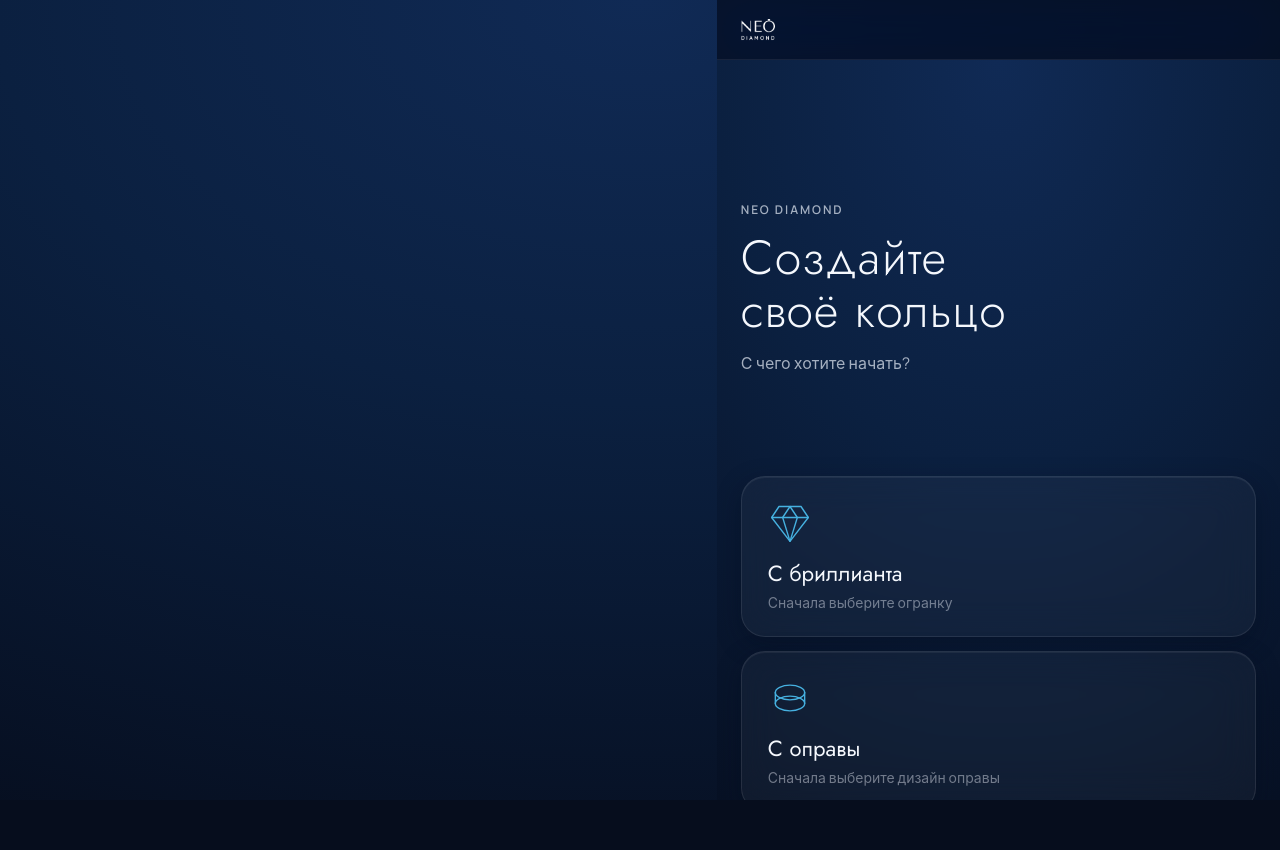
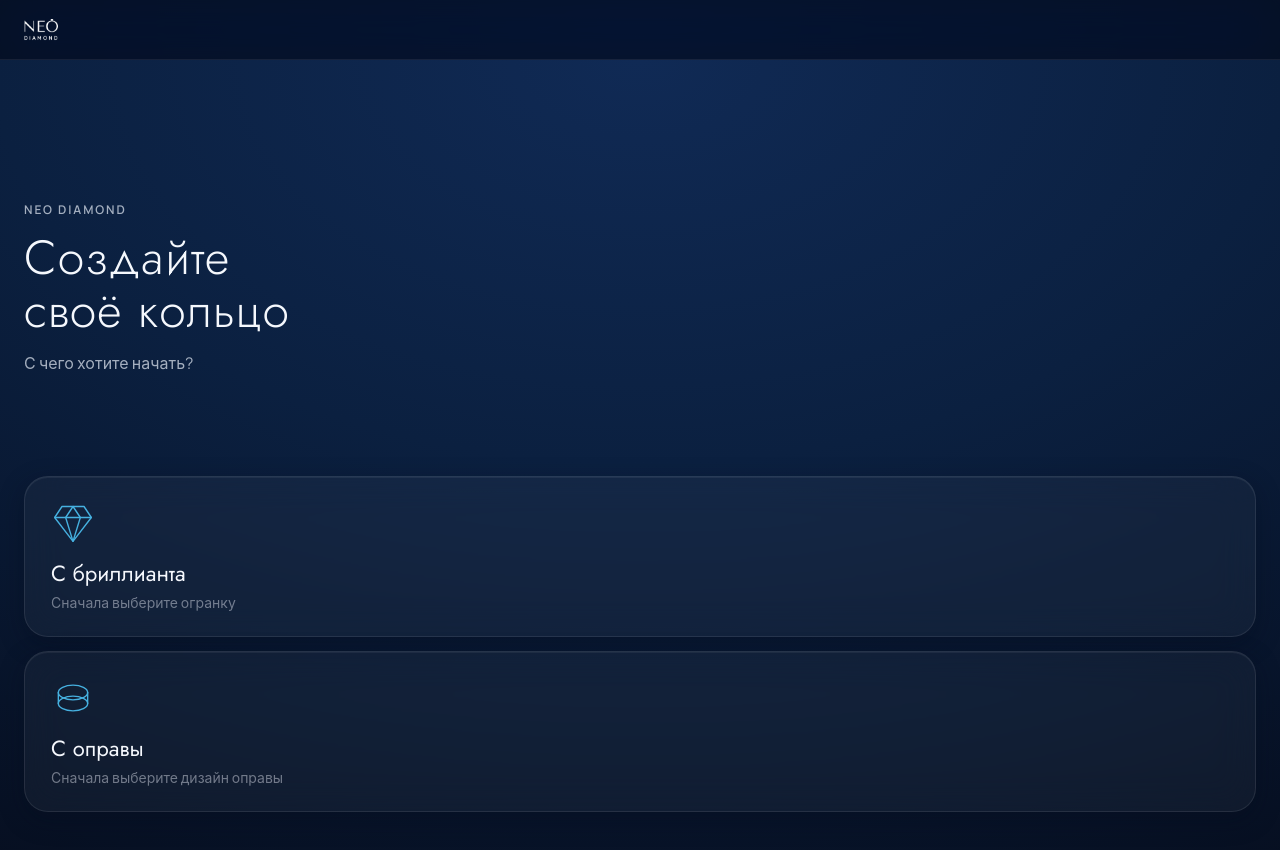
Before and after one commit to SherkhanYess/neo-configurator, a React (Vite) app: page / in a window 1280 px wide. Shown: the top 850 px of the page. Before the commit the page ends 800 px from the top, so only its background shows below. Built offline with nearby package versions, Linux system fonts and the light colour scheme.

Commit message:
Revert "feat: mobile viewer rounding, camera angle, desktop two-column layout"
This reverts commit 699dc85c06c025c74ce548b99e251ebf238674ee.

```diff
--- a/src/configurator.css
+++ b/src/configurator.css
@@ -49,24 +49,16 @@
 .cfg-viewer-panel {
   flex-shrink: 0;
   position: relative;
-  width: calc(100% - 24px);
-  margin: 8px 12px 0;
-  height: 44vh;
-  min-height: 240px;
-  max-height: 360px;
-  background: #f0f2f5;
-  border-radius: 24px;
-  overflow: hidden;
-  box-shadow:
-    0 2px 0 rgba(255,255,255,0.06) inset,
-    0 16px 48px rgba(0,0,0,0.5),
-    0 0 0 1px rgba(255,255,255,0.06);
+  width: 100%;
+  height: 46vh;
+  min-height: 220px;
+  max-height: 380px;
+  background: transparent;
 }
 
 .cfg-viewer-container {
   width: 100%;
   height: 100%;
-  touch-action: none;
 }
 
 .cfg-viewer-hint {
@@ -1142,69 +1134,3 @@
   transition: background 0.2s;
 }
 .lead-close-btn:hover { background: rgba(255,255,255,0.14); }
-
-/* ============================================================
-   Column wrappers — mobile: transparent pass-through
-   ============================================================ */
-.cfg-viewer-col {
-  display: contents;
-}
-.cfg-content-col {
-  display: contents;
-}
-
-/* ============================================================
-   Desktop layout ≥768px — viewer left, controls right
-   DOM order: header → viewer-col → content-col
-   Grid named areas reorder visually without touching DOM
-   ============================================================ */
-@media (min-width: 768px) {
-  .cfg-root {
-    display: grid;
-    grid-template-columns: 56% 44%;
-    grid-template-rows: auto 1fr;
-    grid-template-areas:
-      "viewer header"
-      "viewer content";
-    height: 100dvh;
-    overflow: hidden;
-  }
-
-  /* Header → top-right */
-  .cfg-header {
-    grid-area: header;
-    position: static;
-  }
-
-  /* Viewer column → full-height left */
-  .cfg-viewer-col {
-    display: flex;
-    grid-area: viewer;
-  }
-
-  .cfg-viewer-col .cfg-viewer-panel {
-    flex: 1;
-    width: 100%;
-    margin: 0;
-    height: 100%;
-    max-height: none;
-    min-height: 0;
-    border-radius: 0;
-    box-shadow: none;
-  }
-
-  /* Content column (progress + panel) → scrollable right */
-  .cfg-content-col {
-    display: flex;
-    flex-direction: column;
-    grid-area: content;
-    overflow-y: auto;
-    min-height: 0;
-  }
-
-  .cfg-content-col .cfg-panel {
-    flex: 1;
-    overflow-y: visible;
-    height: auto;
-  }
-}
--- a/src/configurator/ConfiguratorPage.jsx
+++ b/src/configurator/ConfiguratorPage.jsx
@@ -190,8 +190,6 @@ export default function ConfiguratorPage() {
           <pre>{JSON.stringify(ijewel.debugInfo, null, 2)}</pre>
         </div>
       )}
-
-      {/* Header — always on top (mobile) / top-right (desktop) */}
       <header className="cfg-header">
         <img src={logoWhite} alt="Neo Diamond" className="cfg-logo" />
         {!isStart && cfg.stepNumber && (
@@ -201,16 +199,8 @@ export default function ConfiguratorPage() {
         )}
       </header>
 
-      {/* Viewer — below header (mobile) / full left column (desktop) */}
-      {!isStart && (
-        <div className="cfg-viewer-col">
-          <ViewerPanel onInit={handleInit} />
-        </div>
-      )}
-
-      {/* Steps content — below viewer (mobile) / right column (desktop) */}
-      <div className="cfg-content-col">
-        {!isStart && !isSummary && <ProgressBar value={cfg.progress} />}
+      {!isStart && !isSummary && <ProgressBar value={cfg.progress} />}
+      {!isStart && <ViewerPanel onInit={handleInit} />}
 
       <div className={`cfg-panel ${isStart ? 'cfg-panel--full' : ''}`}>
         {cfg.currentStep === 'start' && <StartStep onStart={cfg.start} />}
@@ -282,7 +272,6 @@ export default function ConfiguratorPage() {
           />
         )}
       </div>
-      </div>{/* /cfg-content-col */}
     </div>
   );
 }
--- a/src/configurator/useIjewel.js
+++ b/src/configurator/useIjewel.js
@@ -187,22 +187,6 @@ export function useIjewel() {
       pendingRef.current = [];
       bump();
 
-      // Set initial camera: 45° top-down view (catalog angle)
-      try {
-        const cam = viewer.scene?.activeCamera;
-        if (cam) {
-          if (cam.orbitControls) {
-            cam.orbitControls.minPolarAngle = 0;
-            cam.orbitControls.maxPolarAngle = Math.PI / 2; // upper hemisphere only
-            cam.orbitControls.polarAngle = Math.PI / 4;   // 45° from top
-            cam.orbitControls.update?.();
-          } else if (typeof cam.setPosition === 'function') {
-            cam.setPosition(0, 1.2, 1.2, false);
-            cam.setTarget(0, 0, 0, false);
-          }
-        }
-      } catch (_) {}
-
       // Polling fallback: bump every 500ms for 10s in case events don't fire
       let attempts = 0;
       const poll = setInterval(() => {
```
